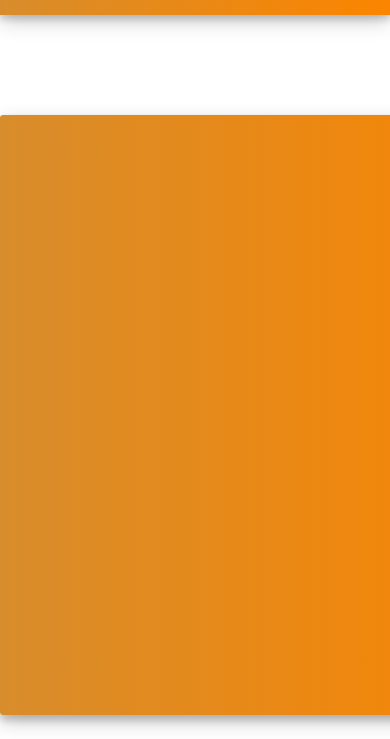
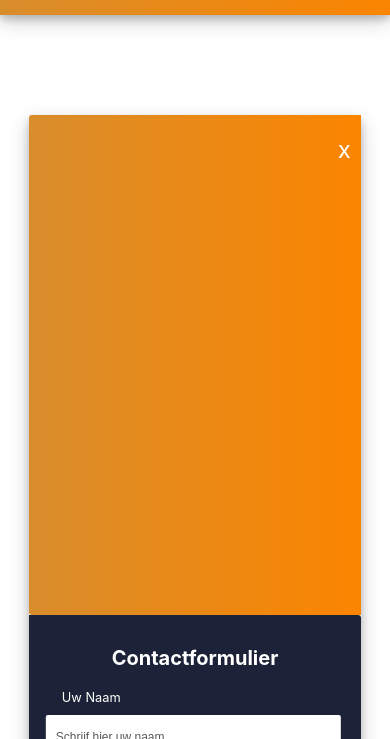
Before and after one commit to daniel1890/Gatsby-Next-NoBootstrap, a Gatsby site: page /contact in a window 390 px wide. Shown: the part 105-844 px from the top of the page. Built offline with nearby package versions, Linux system fonts and the light colour scheme; Gatsby itself is replaced by a stand-in of ours.

Commit message:
make signup form responsive

```diff
--- a/src/components/SignupForm/Form.css
+++ b/src/components/SignupForm/Form.css
@@ -75,7 +75,7 @@
 }
 
 .signupform h1 {
-  font-size: 1rem;
+  font-size: 1.25rem;
   text-align: start;
   margin-bottom: 1rem;
   color: #fff;
@@ -139,3 +139,23 @@
   color: #27cdff;
   font-weight: 600;
 }
+
+@media screen and (max-width: 1200px) {
+  .signupform-container {
+    width: 90vw;
+  }
+}
+
+@media screen and (max-width: 800px) {
+  .signupform-container {
+    grid-template-columns: 1fr;
+    height: 1000px;
+    width: 85vw;
+  }
+}
+
+@media screen and (max-width: 400px) {
+  .signupform-input {
+    width: 95%;
+  }
+}
```
